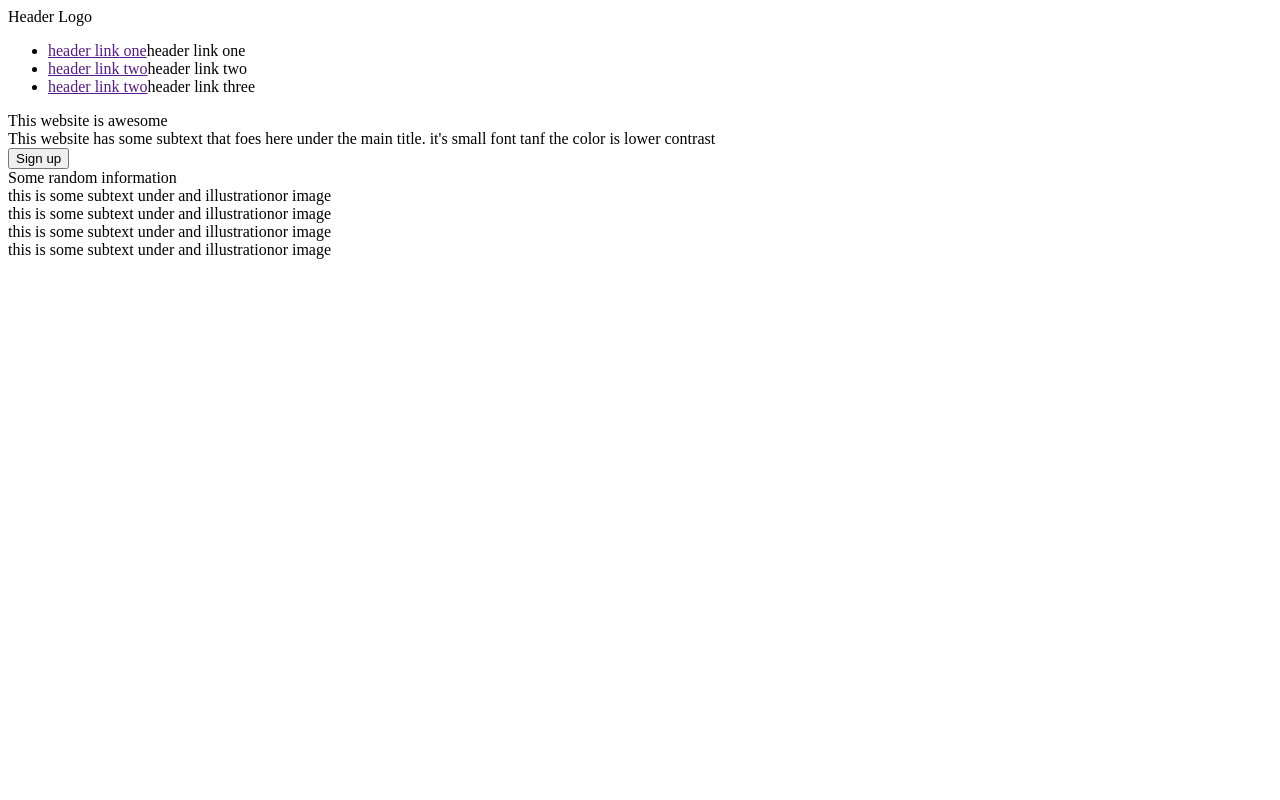
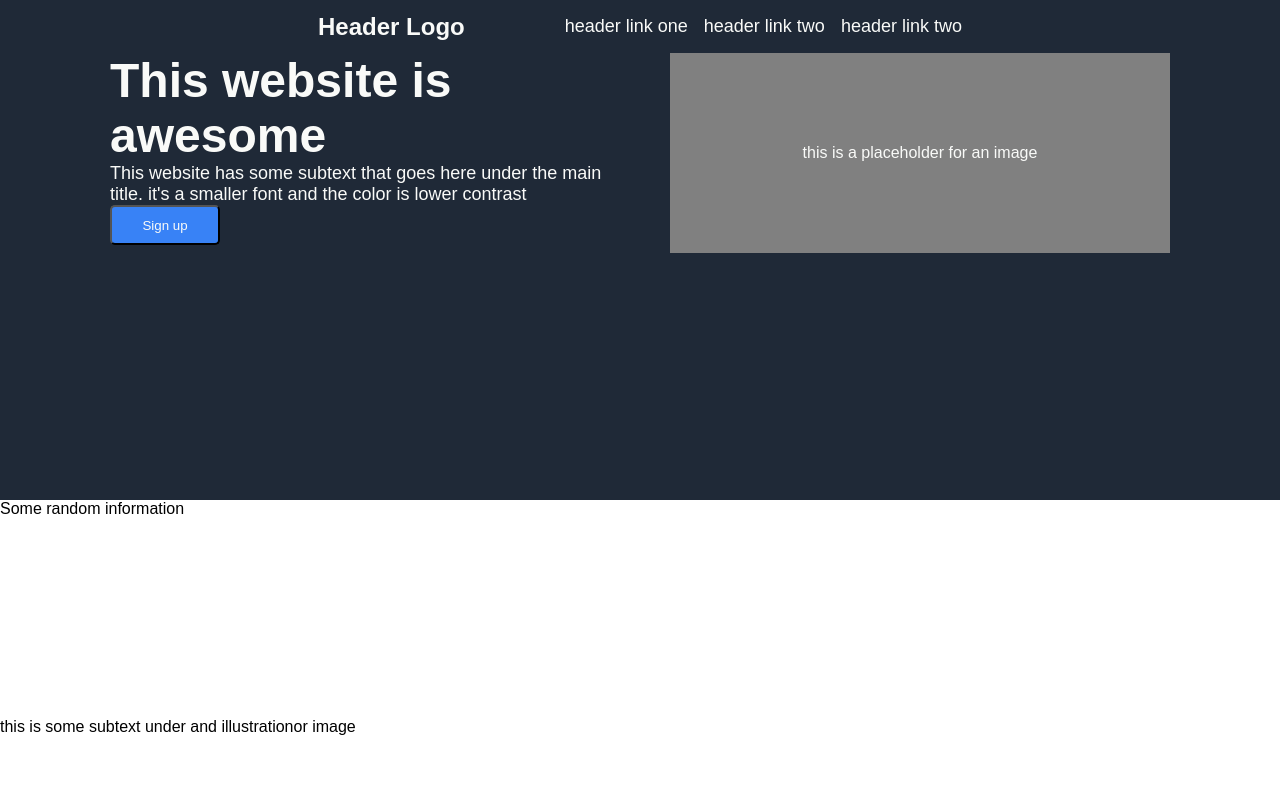
Before and after one commit to LouisMoncrieff/landing_page, a plain HTML site: page index.html in a window 1280 px wide. Shown: the top 800 px of the page. Drawn offline with Linux system fonts and the light colour scheme.

Commit message:
flexbox layout troubleshooting

```diff
--- a/index.html
+++ b/index.html
@@ -3,7 +3,7 @@
     <head>
         <meta charset="UTF8">
         <title>Landing Page</title>
-        <link rel="stylsheet" href="style.css">
+        <link rel="stylesheet" href="style.css">
     </head>
 
     <body>
@@ -13,19 +13,28 @@
         <div class="header">
             <div class="logo"> Header Logo</div>
             <ul>
-                    <li><a href>header link one</a>header link one</li>
-                    <li><a href>header link two</a>header link two</li>
-                    <li><a href>header link two</a>header link three</li>
+                <li><a href>header link one</a></li>
+                <li><a href>header link two</a></li>
+                <li><a href>header link two</a></li>
             </ul>
         </div>
 
+        <div class="test">
+            <div class="container">
                 <div class="title">This website is awesome</div>
-            <div class="subtext">This website has some subtext that foes here under the main title.
-                it's small font tanf the color is lower contrast
+                <div class="subtext">This website has some subtext that goes here under the main title.
+                    it's a smaller font and the color is lower contrast
                 </div>
                 <!--is this how you do a button?-->
                 <button>Sign up</button>
-            <div class="placeholder"></div>
+            </div>
+            <div class="placeholder">this is  a placeholder for an image</div>
+        </div>
+
+
+
+
+
         </div>
 
         <div class="info">Some random information</div>
--- a/style.css
+++ b/style.css
@@ -1,16 +1,48 @@
 body {
     font-family: "Robot", "Arial";
-    display: flex;
-    flex-direction: column;
+    margin: 0;
 
 }
 
 .top {
     background-color: #1F2937;
+    height: 500px;
+
 
 
 
 }
+
+.header, .test{
+    display: flex;
+    justify-content: center;
+    align-items: center;
+    gap: 60px;
+
+
+}
+
+
+.container {
+    display: flex;
+    flex-direction: column;
+    width: 500px;
+    height: 200px;
+}
+
+
+
+.placeholder {
+    background-color: grey;
+    color: #F9FAF8;
+    width: 500px;
+    height: 200px;
+    display: flex;
+    justify-content: center;
+    align-items: center;
+
+}
+
 
 a, .subtext {
     text-decoration: none;
@@ -48,10 +80,6 @@ button {
     background-color: #3882f6;
     color:#F9FAF8;
     border-radius: 5px;
+    height: 40px;
+    width: 110px;
 }
-
-.header{
-    display: flex;
-    align-items: center;
-    justify-content: space-around;
-}
```
Lines whose indentation alone changed are shown as unchanged.
